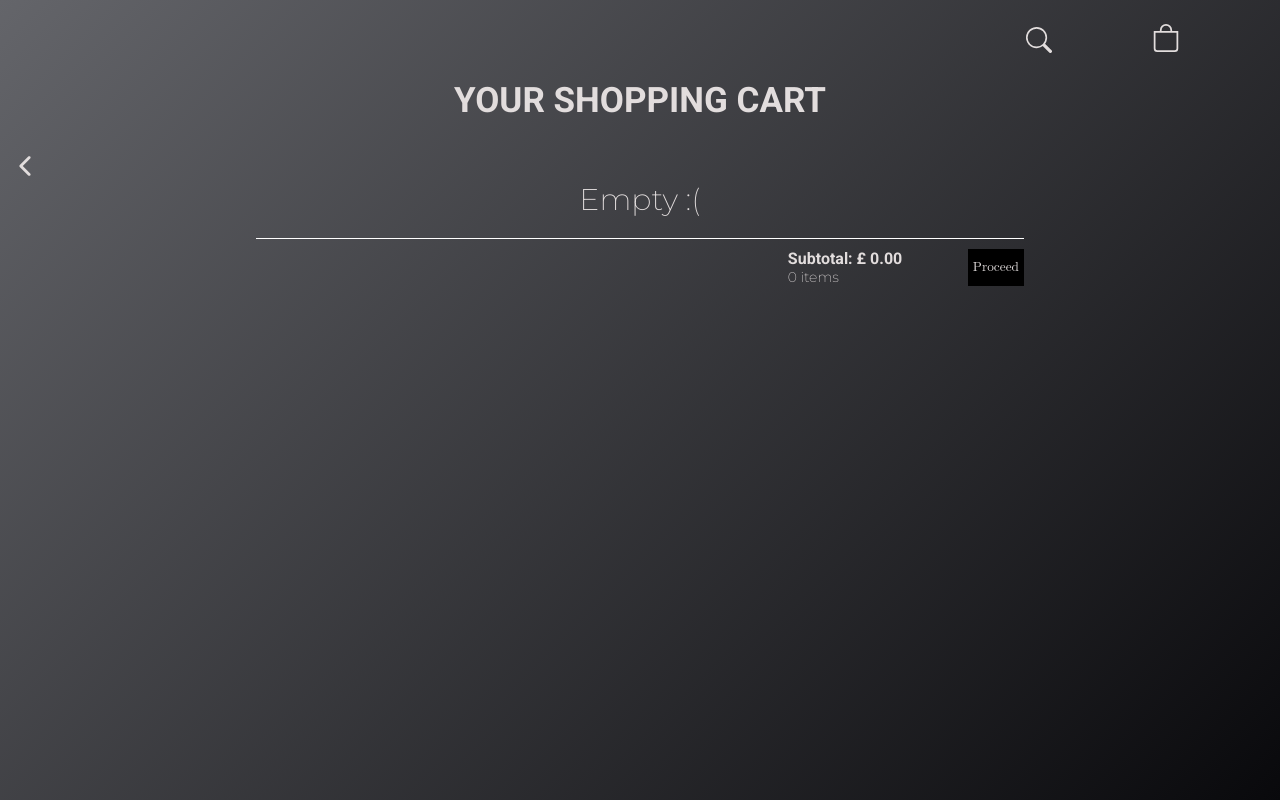
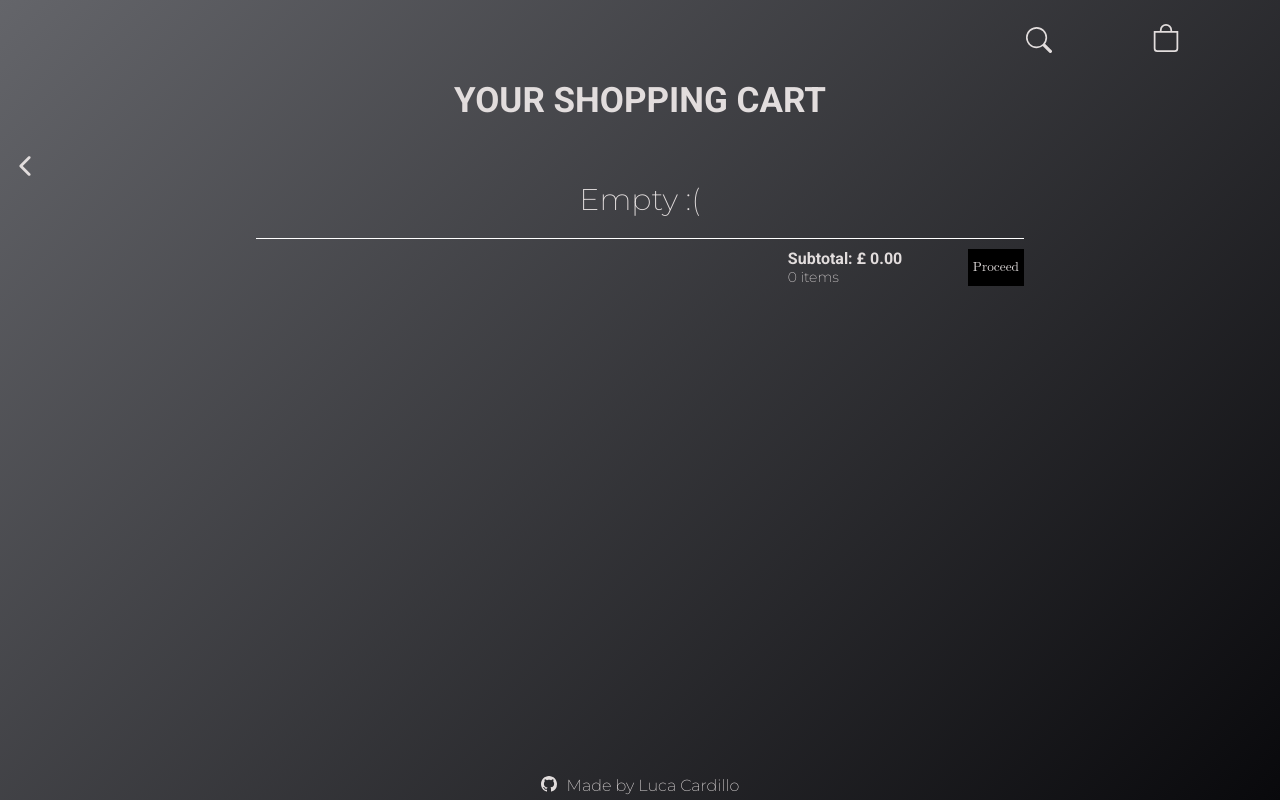
Before and after one commit to gl-cardillo/shopping-cart, a React (Create React App) app: page /cart in a window 1280 px wide. Built offline with nearby package versions, Linux system fonts and the light colour scheme.

Commit message:
add local storage

```diff
--- a/src/App.css
+++ b/src/App.css
@@ -7,5 +7,8 @@
 
 .page {
   background-image: linear-gradient(135deg, rgb(100 101 106), rgb(9 9 12));
-  min-height: 100vh;
 }
+
+.main {
+  min-height: 97vh;
+}
--- a/src/components/Card/Card.js
+++ b/src/components/Card/Card.js
@@ -5,7 +5,6 @@ import { Link } from "react-router-dom";
 import { CartContext } from "../../useContext/CartContext";
 
 export function Card({ product }) {
-
   const { id, category, name, img, price } = product;
   const [quantity, setQuantity] = useState(1);
 
@@ -17,10 +16,16 @@ export function Card({ product }) {
       <Link to={`${id}`} style={{ textDecoration: "none" }}>
         <h3>{name}</h3>
       </Link>
-      <p>£ {(Math.round(price * quantity * 100) / 100).toFixed(2)}</p>
+      {isNaN(price) ? (
+        <p> N/A</p>
+      ) : (
+        <p>£ {(Math.round(price * quantity * 100) / 100).toFixed(2)}</p>
+      )}
+
       <Quantity quantity={quantity} setQuantity={setQuantity} />
       <button
-        onClick={() => addToCart(id, category, name, img, price, quantity)}>
+        onClick={() => addToCart(id, category, name, img, price, quantity)}
+      >
         Add to cart
       </button>
     </div>
--- a/src/components/Cart/Cart.js
+++ b/src/components/Cart/Cart.js
@@ -1,5 +1,6 @@
 import "./Cart.css";
 import { Mainbar } from "../Main-bar/Main-bar";
+import { Footer } from "../Footer/Footer";
 import { useNavigate } from "react-router-dom";
 import { IoIosArrowBack } from "react-icons/io";
 import { useContext } from "react";
@@ -39,6 +40,7 @@ export function Cart() {
 
   return (
     <div className="page">
+      <div className="main">
         <Mainbar />
         <div className="cart-page">
           <h3>YOUR SHOPPING CART</h3>
@@ -116,5 +118,7 @@ export function Cart() {
           </div>
         </div>
       </div>
+      <Footer />
+    </div>
   );
 }
--- a/src/components/Catalog/Catalog.css
+++ b/src/components/Catalog/Catalog.css
@@ -1,5 +1,4 @@
 .catalog-page {
-
   display: flex;
   flex-direction: column;
 }
--- a/src/components/Catalog/Catalog.js
+++ b/src/components/Catalog/Catalog.js
@@ -1,6 +1,7 @@
 import "./Catalog.css";
 import React, { useState } from "react";
 import { Mainbar } from "../Main-bar/Main-bar";
+import { Footer } from "../Footer/Footer";
 import { Card } from "../Card/Card";
 import { products } from "../../data/data";
 
@@ -20,6 +21,7 @@ export function Catalog() {
 
   return (
     <div className="page">
+      <div className="main">
         <Mainbar />
         <div className="catalog-page">
           <div className="sidebar">
@@ -51,5 +53,7 @@ export function Catalog() {
           </div>
         </div>
       </div>
+      <Footer />
+    </div>
   );
 }
--- /dev/null
+++ b/src/components/Footer/Footer.css
@@ -0,0 +1,7 @@
+.footer {
+  bottom: 0;
+  min-height: 3vh;
+  justify-content: center;
+  display: flex;
+  gap: 10px;
+}
--- /dev/null
+++ b/src/components/Footer/Footer.js
@@ -0,0 +1,13 @@
+import "./Footer.css";
+import { BsGithub } from "react-icons/bs";
+
+export function Footer() {
+  return (
+    <div className="footer">
+      <a href="https://github.com/gl-cardillo" target="_blank" rel="noreferrer">
+        <BsGithub />
+      </a>
+      <p> Made by Luca Cardillo</p>
+    </div>
+  );
+}
--- a/src/components/Products/Products.css
+++ b/src/components/Products/Products.css
@@ -117,17 +117,17 @@
 
   .products-page img {
     width: 600px;
-    height: 530px;
-    margin: 0 75px;
+    height: 500px;
+    margin: 0 100px;
   }
 
   .slide-container {
-    width: 750px;
-    height: 530px;
+    width: 800px;
+    height: 500px;
   }
 
   .slide-description {
-    width: 750px;
+    width: 800px;
     margin: auto;
   }
 }
--- a/src/components/Products/Products.js
+++ b/src/components/Products/Products.js
@@ -5,6 +5,7 @@ import "react-slideshow-image/dist/styles.css";
 import { useParams, useNavigate } from "react-router-dom";
 import { products } from "../../data/data";
 import { Mainbar } from "../Main-bar/Main-bar";
+import { Footer } from "../Footer/Footer";
 import { Quantity } from "../Quantity/Quantity";
 import { IoIosArrowBack } from "react-icons/io";
 import { CartContext } from "../../useContext/CartContext";
@@ -27,6 +28,7 @@ export function Product() {
 
   return (
     <div className="page">
+      <div className="main">
         <Mainbar />
         <div className="products-page">
           <div>
@@ -55,16 +57,24 @@ export function Product() {
           </div>
           <div className="price-buy">
             <div className="price">
+              {isNaN(price) ? (
+                <p> N/A</p>
+              ) : (
                 <p>£ {(Math.round(price * quantity * 100) / 100).toFixed(2)}</p>
+              )}
             </div>
             <Quantity quantity={quantity} setQuantity={setQuantity} />
             <button
-            onClick={() => addToCart(id, category, name, img, price, quantity)}
+              onClick={() =>
+                addToCart(id, category, name, img, price, quantity)
+              }
             >
               Add to cart
             </button>
           </div>
         </div>
       </div>
+      <Footer />
+    </div>
   );
 }
--- a/src/useContext/CartContext.js
+++ b/src/useContext/CartContext.js
@@ -1,11 +1,19 @@
-import React, { useState } from "react";
+import React, { useState, useEffect } from "react";
 
 export const CartContext = React.createContext();
 
 export function CartProvider({ children }) {
-  const [cart, setCart] = useState([]);
+  const [cart, setCart] = useState(() => {
+    return JSON.parse(localStorage.getItem("cart")) || [];
+  });
+
+  useEffect(() => {
+    localStorage.setItem("cart", JSON.stringify(cart));
+  }, [cart]);
 
   function addToCart(id, category, name, img, price, quantity) {
+    if (isNaN(price)) return;
+
     quantity = parseInt(quantity);
     //if item already in the cart increase number
     if (cart.some((product) => product.id === id)) {
```
Also changed, not shown: 1 other file (tests, documents, lock files or other folders). Lines whose indentation alone changed are shown as unchanged.
